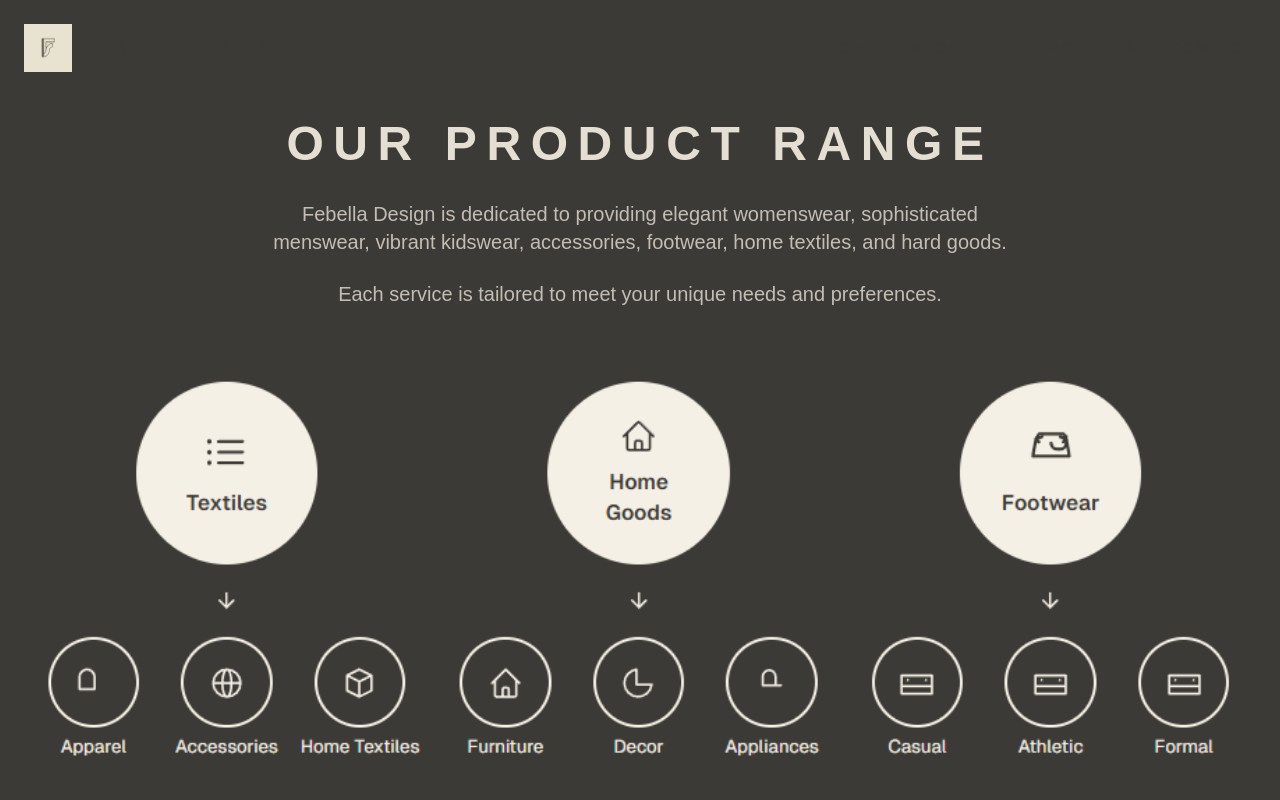
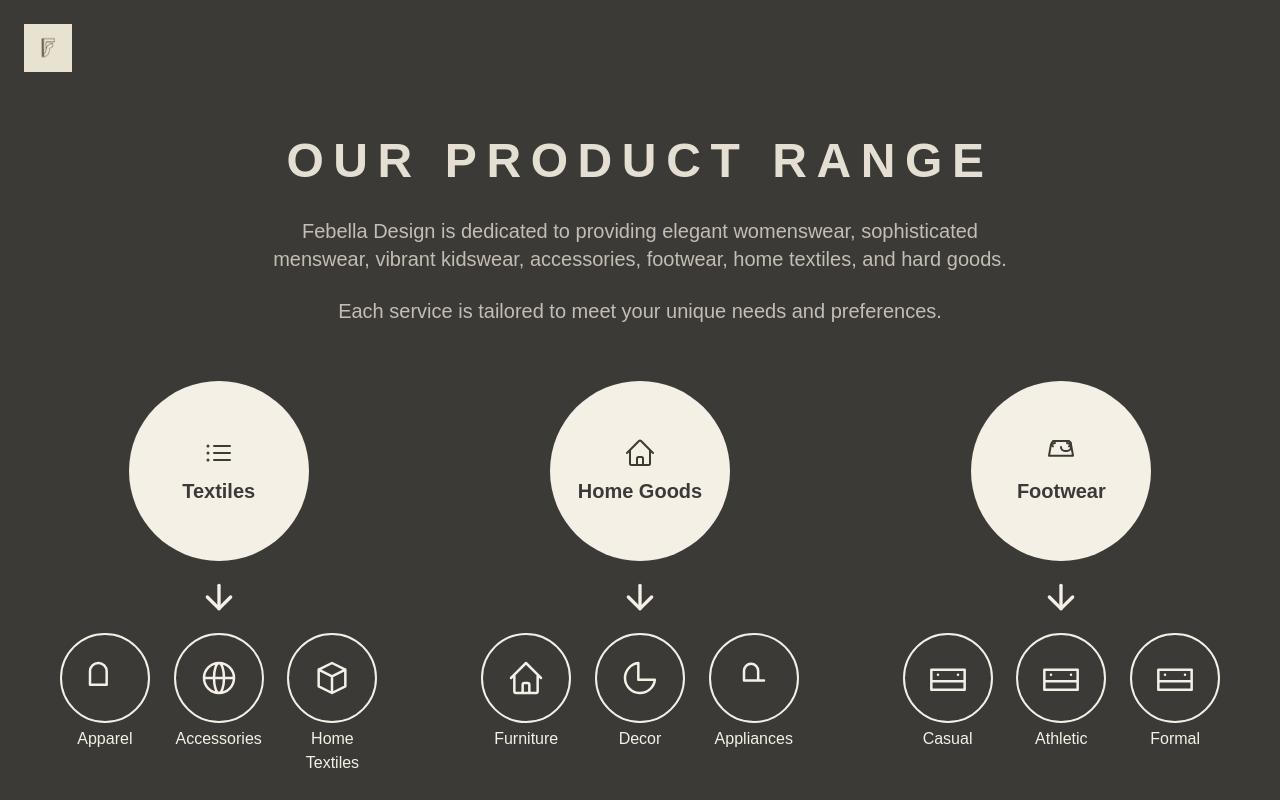
Before and after one commit to sawhney07/febella-design, a Next.js app: page /products in a window 1280 px wide. Shown: the top 800 px of the page. Built offline with nearby package versions, Linux system fonts and the light colour scheme.

Commit message:
updated product diagram

```diff
--- a/app/products/page.tsx
+++ b/app/products/page.tsx
@@ -5,7 +5,7 @@
 import Image from 'next/image'
 import Link from 'next/link'
 import { Footer } from '../components/Footer'
-
+import { ArrowDown } from 'lucide-react'
 
 interface PortfolioItem {
   id: number;
@@ -398,6 +398,87 @@
   )
 }
 
+
+function CategoryDiagram() {
+  const categories = [
+    {
+      name: 'Textiles',
+      icon: (
+        <svg xmlns="http://www.w3.org/2000/svg" fill="none" viewBox="0 0 24 24" strokeWidth={1.5} stroke="currentColor" className="w-8 h-8">
+          <path strokeLinecap="round" strokeLinejoin="round" d="M8.25 6.75h12M8.25 12h12m-12 5.25h12M3.75 6.75h.007v.008H3.75V6.75zm.375 0a.375.375 0 11-.75 0 .375.375 0 01.75 0zM3.75 12h.007v.008H3.75V12zm.375 0a.375.375 0 11-.75 0 .375.375 0 01.75 0zm-.375 5.25h.007v.008H3.75v-.008zm.375 0a.375.375 0 11-.75 0 .375.375 0 01.75 0z" />
+        </svg>
+      ),
+      subcategories: [
+        { name: 'Apparel', icon: 'M3 16V8a5 5 0 0110 0v8m-10 0h10' },
+        { name: 'Accessories', icon: 'M21 12a9 9 0 01-9 9m9-9a9 9 0 00-9-9m9 9H3m9 9a9 9 0 01-9-9m9 9c1.657 0 3-4.03 3-9s-1.343-9-3-9m0 18c-1.657 0-3-4.03-3-9s1.343-9 3-9m-9 9a9 9 0 019-9' },
+        { name: 'Home Textiles', icon: 'M20 7l-8-4-8 4m16 0l-8 4m8-4v10l-8 4m0-10L4 7m8 4v10M4 7v10l8 4' },
+      ],
+    },
+    {
+      name: 'Home Goods',
+      icon: (
+        <svg xmlns="http://www.w3.org/2000/svg" fill="none" viewBox="0 0 24 24" strokeWidth={1.5} stroke="currentColor" className="w-8 h-8">
+          <path strokeLinecap="round" strokeLinejoin="round" d="M2.25 12l8.954-8.955c.44-.439 1.152-.439 1.591 0L21.75 12M4.5 9.75v10.125c0 .621.504 1.125 1.125 1.125H9.75v-4.875c0-.621.504-1.125 1.125-1.125h2.25c.621 0 1.125.504 1.125 1.125V21h4.125c.621 0 1.125-.504 1.125-1.125V9.75M8.25 21h8.25" />
+        </svg>
+      ),
+      subcategories: [
+        { name: 'Furniture', icon: 'M3 12l2-2m0 0l7-7 7 7M5 10v10a1 1 0 001 1h3m10-11l2 2m-2-2v10a1 1 0 01-1 1h-3m-6 0a1 1 0 001-1v-4a1 1 0 011-1h2a1 1 0 011 1v4a1 1 0 001 1m-6 0h6' },
+        { name: 'Decor', icon: 'M11 3.055A9.001 9.001 0 1020.945 13H11V3.055z' },
+        { name: 'Appliances', icon: 'M6 13.5V7.75a4.25 4.25 0 118.5 0v5.75M6 13.5h12' },
+      ],
+    },
+    {
+      name: 'Footwear',
+      icon: (
+        <svg xmlns="http://www.w3.org/2000/svg" fill="none" viewBox="0 0 24 24" strokeWidth={1.5} stroke="currentColor" className="w-8 h-8">
+          <path strokeLinecap="round" strokeLinejoin="round" d="M19.5 5.5L21 14H3L4.5 5.5m15 0v2a3 3 0 01-3 3h-1.5a3 3 0 01-3-3M19.5 5.5l-3-1M4.5 5.5l3-1m12 0L18 3H6L4.5 5.5M19.5 5.5L18 7M4.5 5.5L6 7m0 7h12" />
+        </svg>
+      ),
+      subcategories: [
+        { name: 'Casual', icon: 'M22 7H2v12h20V7zM2 14h20M6 10v.01M18 10v.01' },
+        { name: 'Athletic', icon: 'M22 7H2v12h20V7zM2 14h20M6 10v.01M18 10v.01' },
+        { name: 'Formal', icon: 'M22 7H2v12h20V7zM2 14h20M6 10v.01M18 10v.01' },
+      ],
+    },
+  ]
+
+  return (
+    <div className="w-full p-8" style={{ backgroundColor: "#3c3a36", color: "#f5f0e6" }}>
+      <div className="max-w-6xl mx-auto">
+        <div className="grid grid-cols-1 md:grid-cols-3 gap-8 md:gap-28">
+          {categories.map((category, index) => (
+            <div key={index} className="flex flex-col items-center space-y-4">
+              <div className="rounded-full p-6 bg-[#f5f0e6] flex flex-col items-center justify-center"
+                style={{ color: "#3c3a36", width: "180px", height: "180px" }}>
+                {category.icon}
+                <div className="text-center mt-2 font-bold text-lg lg:text-xl">
+                  {category.name}
+                </div>
+              </div>
+              <ArrowDown className="w-10 h-10" />
+              <div className="grid grid-cols-3 gap-10 lg:gap-x-8 w-full">
+                {category.subcategories.map((subcat, subIndex) => (
+                  <div key={subIndex} className="flex flex-col items-center">
+                    <div className="rounded-full p-0 border-2 border-[#f5f0e6] flex items-center justify-center"
+                      style={{ width: "90px", height: "90px" }}>
+                      <svg xmlns="http://www.w3.org/2000/svg" fill="none" viewBox="0 0 24 24"
+                        strokeWidth={1.5} stroke="currentColor" className="w-10 h-10">
+                        <path strokeLinecap="round" strokeLinejoin="round" d={subcat.icon} />
+                      </svg>
+                    </div>
+                    <span className="text-center text-s mt-1">{subcat.name}</span>
+                  </div>
+                ))}
+              </div>
+            </div>
+          ))}
+        </div>
+      </div>
+    </div>
+  )
+}
+
+
 export default function Products() {
   return (
     <div className="min-h-screen flex flex-col bg-[#F5F0E6] text-[#E5DFD3]">
@@ -406,26 +487,20 @@
           initial={{ opacity: 0 }}
           animate={{ opacity: 1 }}
           transition={{ duration: 0.6 }}
-          className="h-[100vh] min-h-[400px] flex items-center justify-center bg-[#3c3a36] mb-0"
+          className="lg:h-[100vh] min-h-[400px] flex items-center justify-center bg-[#3c3a36] mb-0"
         >
-          <div className="container mx-auto px-6 text-center ">
-            <h1 className="text-4xl md:text-5xl font-bold tracking-[0.2em] mb-8 text-[#E5DFD3] mt-[130px] lg:mt-[21vh] ">
+          <div className="container mx-auto px-6 text-center">
+            <h1 className="text-4xl md:text-5xl font-bold tracking-[0.2em] mb-8 text-[#E5DFD3] mt-[17vh] lg:mt-[18vh] ">
               OUR PRODUCT RANGE
             </h1>
             <p className="text-lg md:text-xl text-[#E5DFD3]/80 max-w-3xl mx-auto leading-relaxed">
               Febella Design is dedicated to providing elegant womenswear, sophisticated menswear, vibrant kidswear, accessories,
               footwear, home textiles, and hard goods.
             </p>
-            <p className="text-lg md:text-xl text-[#E5DFD3]/80 max-w-3xl mx-auto leading-relaxed mt-6">
+            <p className="text-lg md:text-xl text-[#E5DFD3]/80 max-w-3xl mx-auto leading-relaxed mt-6 mb-6">
               Each service is tailored to meet your unique needs and preferences.
             </p>
-            <Image
-            src={'/images/products2.png'}
-            alt={"productlist"}
-            width={1200}
-            height={1000}
-            className="object-cover rounded-lg mb-20 mx-auto mt-[6vh] lg:mt-[8vh]"
-            />
+            <CategoryDiagram/>
             </div>
         </motion.div>
 
```
